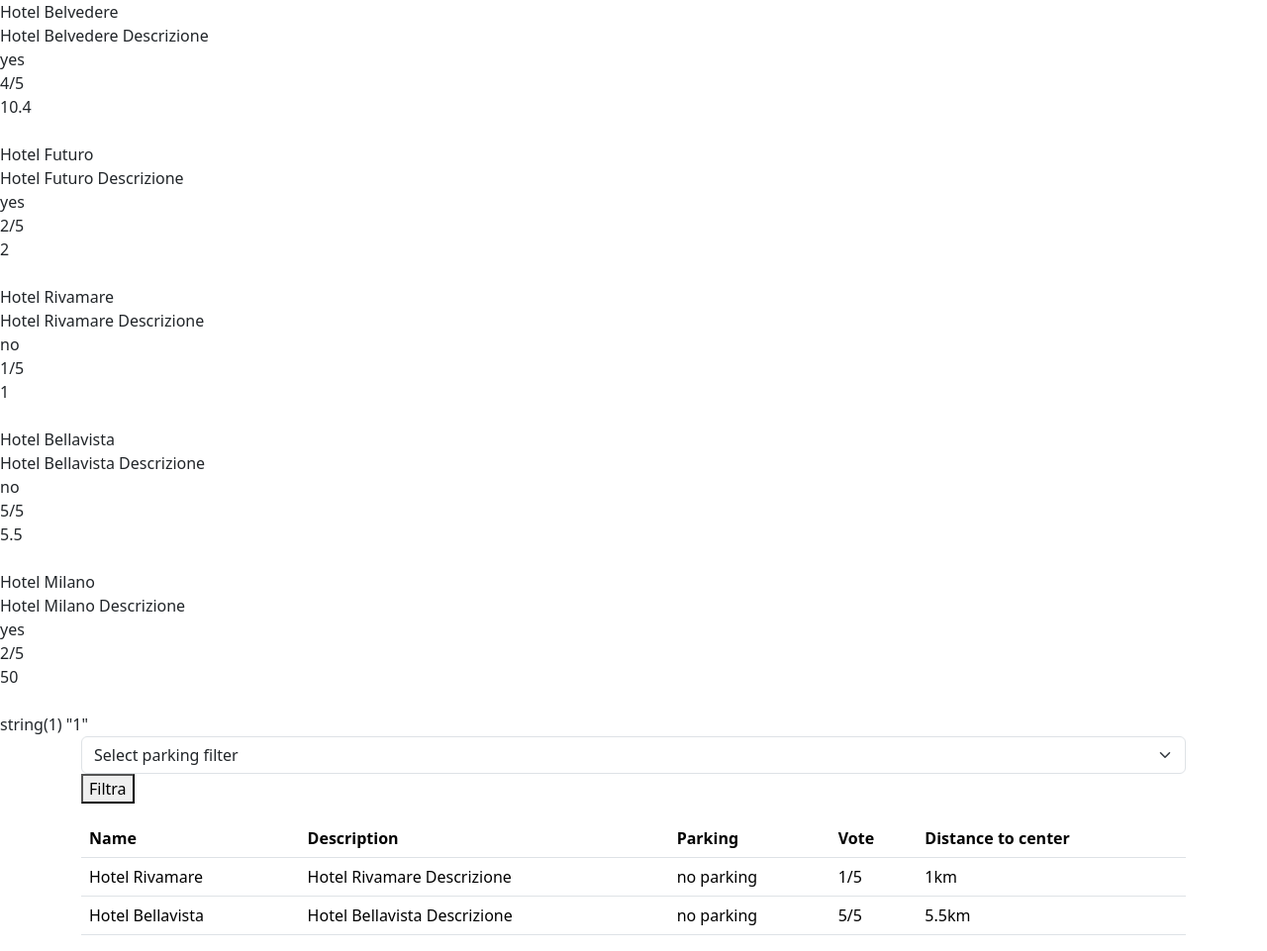
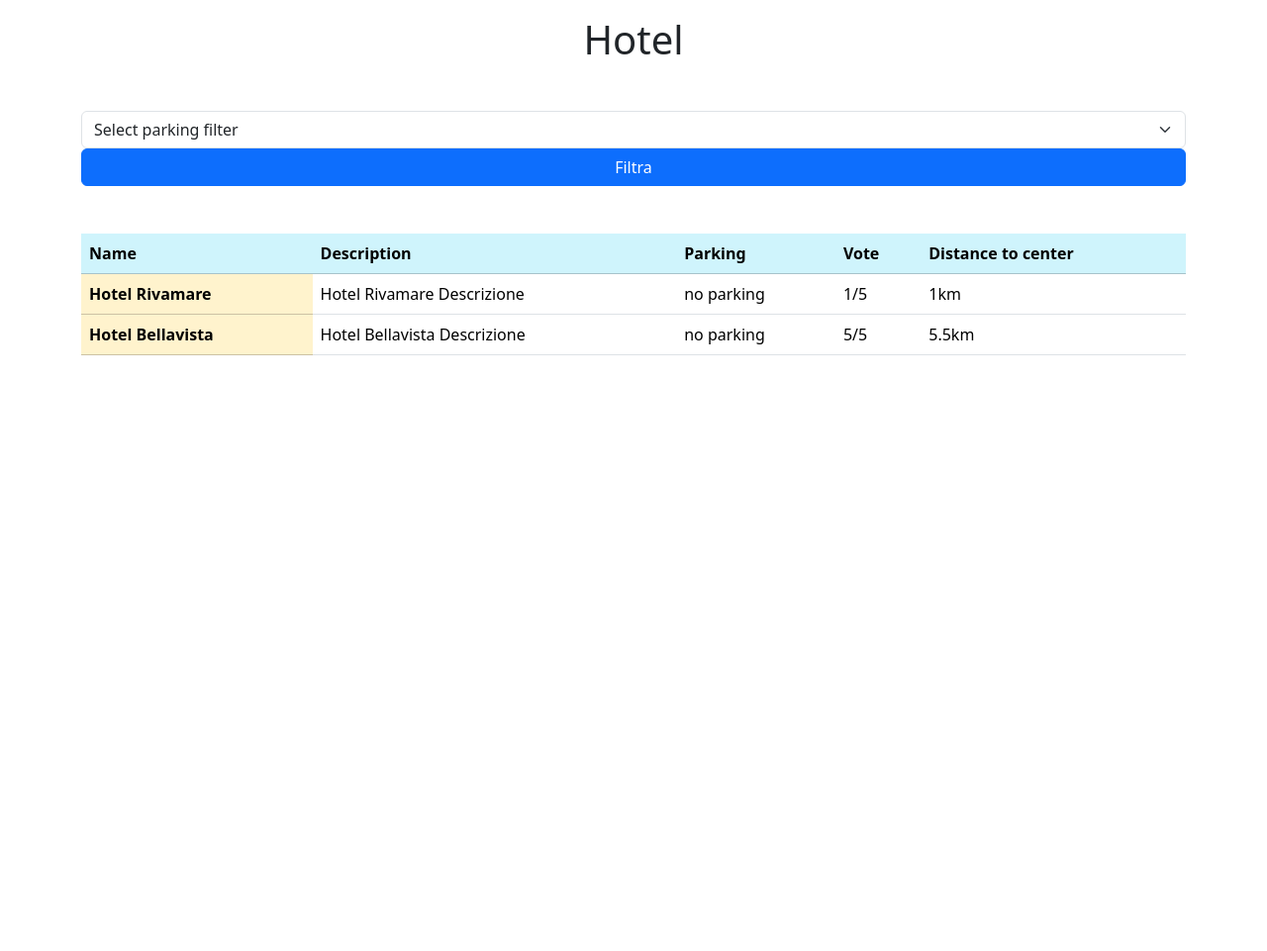
Before and after one commit to alessiavozzo/php-hotel, a PHP site: page /?parking_filter=1 in a window 1280 px wide. Shown: the whole page at 99% size. After the commit the page ends 359 px from the top, so only its background shows below. Run offline with PHP 8.4, Linux system fonts and the light colour scheme.

Commit message:
add colors

```diff
--- a/index.php
+++ b/index.php
@@ -43,24 +43,25 @@
 //var_dump($hotels);
 
 //stampo le info degli hotel (per ogni hotel stampo il suo nome, descrizione, se ha parcheggio, il voto e la distanza dal centro)
-    foreach($hotels as $hotel){
+/* foreach($hotels as $hotel){
         echo $hotel["name"] . "<br>" . $hotel["description"] . "<br>" . ($hotel["parking"] == 'true' ? "yes" : "no") . "<br>" . $hotel["vote"] . "/5" . "<br>" . $hotel["distance_to_center"] . "<br>" . "<br>";
-    }
+    } */
 
 //recupero il dato col filtro scelto dall'utente
 $userParkingChoice = $_GET["parking_filter"];
-    var_dump($userParkingChoice);
+//var_dump($userParkingChoice);
 
 //mi serve un nuovo array da mostrare coi risultati filtrati
 $filtered_hotels = [];
 
 //devo controllare se l'utente ha scelto qualcosa
 //se l'utente ha scelto, controllo: se l'utente ha scelto l'opzione con "parking", allora vuole l'hotel col parcheggio (true), altrimenti false
-    //per ogni hotel,
-    if(!empty($userParkingChoice)){
+//per ogni hotel se hasParking corrisponde con il valore della key parking di hotel, allora aggiungi l'hotel all'array filtered_hotels
+//alla fine dell'if, riassegno filtered_hotels a hotel così il render in pagina si adatta
+if (!empty($userParkingChoice)) {
     $hasParking = $userParkingChoice === 'parking' ? true : false;
-        foreach($hotels as $hotel){
-            if($hasParking === $hotel["parking"]){
+    foreach ($hotels as $hotel) {
+        if ($hasParking === $hotel["parking"]) {
             $filtered_hotels[] = $hotel;
         }
     };
@@ -71,6 +72,7 @@
 
 <!DOCTYPE html>
 <html lang="en">
+
 <head>
     <meta charset="UTF-8">
     <meta name="viewport" content="width=device-width, initial-scale=1.0">
@@ -79,25 +81,31 @@
     <!-- bs -->
     <link href="https://cdn.jsdelivr.net/npm/bootstrap@5.3.3/dist/css/bootstrap.min.css" rel="stylesheet" integrity="sha384-QWTKZyjpPEjISv5WaRU9OFeRpok6YctnYmDr5pNlyT2bRjXh0JMhjY6hW+ALEwIH" crossorigin="anonymous">
 </head>
+
 <body>
 
+    <header>
+        <h1 class="text-center m-3">Hotel</h1>
+    </header>
 
+
+    <main>
         <div class="container">
 
             <!-- parking filter -->
-        <form action="" method="get">
+            <form action="" method="get" class="my-5">
                 <select class="form-select" id="parking_filter" name="parking_filter">
                     <option selected value="">Select parking filter</option>
                     <option value="parking">Parking</option>
                     <option value="no-parking">No-parking</option>
                 </select>
-            <button type="submit">Filtra</button>
+                <button type="submit" class="btn btn-primary w-100">Filtra</button>
             </form>
 
             <!-- table -->
-        <table class="table">
+            <table class="table table-hover">
                 <thead>
-                <tr>
+                    <tr class="table-info">
                         <th scope="col">Name</th>
                         <th scope="col">Description</th>
                         <th scope="col">Parking</th>
@@ -107,9 +115,9 @@
                 </thead>
 
                 <tbody>
-                <?php foreach($hotels as $hotel): ?>
+                    <?php foreach ($hotels as $hotel) : ?>
                         <tr>
-                        <td scope="row"><?php echo $hotel["name"]; ?></td>
+                            <td scope="row" class="table-warning fw-bold"><?php echo $hotel["name"]; ?></td>
                             <td><?php echo $hotel["description"]; ?></td>
                             <td><?php echo $hotel["parking"] ? "there's parking" : "no parking"; ?></td>
                             <td><?php echo $hotel["vote"] . "/5" ?></td>
@@ -122,7 +130,10 @@
 
         </div>
 
+    </main>
+
     <!-- script bs -->
     <script src="https://cdn.jsdelivr.net/npm/bootstrap@5.3.3/dist/js/bootstrap.bundle.min.js" integrity="sha384-YvpcrYf0tY3lHB60NNkmXc5s9fDVZLESaAA55NDzOxhy9GkcIdslK1eN7N6jIeHz" crossorigin="anonymous"></script>
 </body>
+
 </html>
```
Lines whose indentation alone changed are shown as unchanged.
